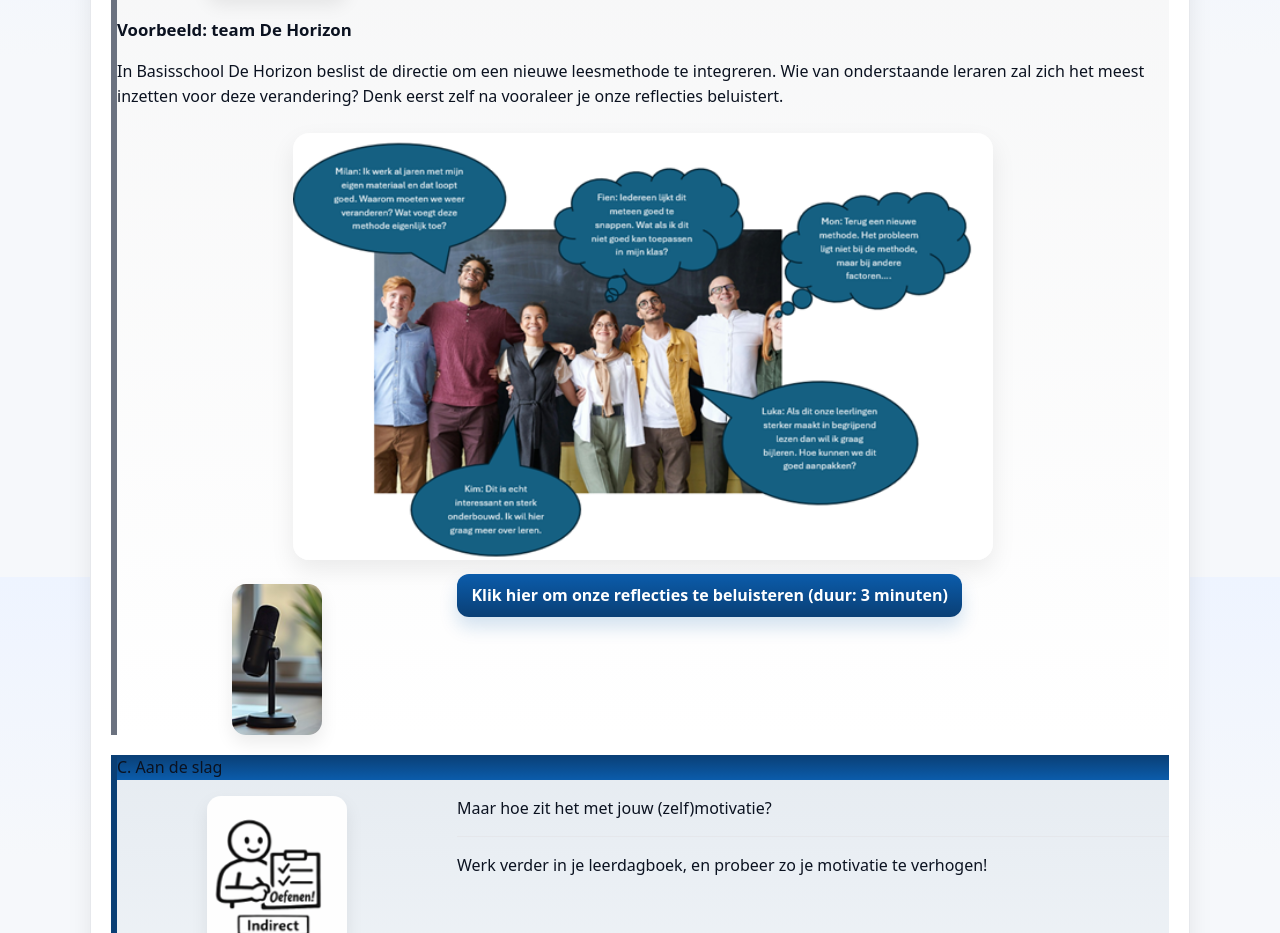
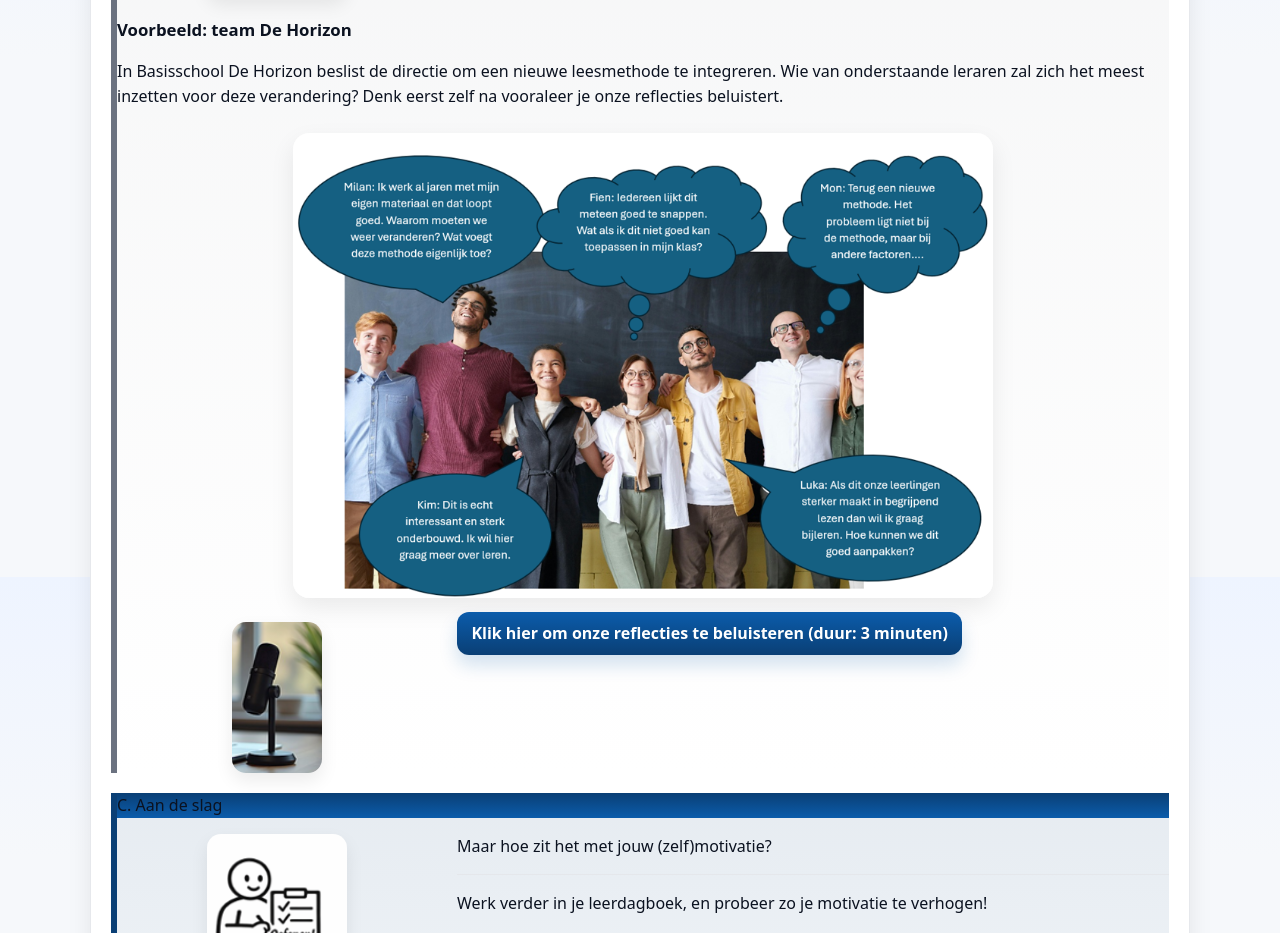
Before and after one commit to METAPRO-LDIV/professionaliseringstrajectmetapro, a plain HTML site: page weeks/week1.html in a window 1280 px wide. Shown: the part 6623-7556 px from the top of the page. Drawn offline with Linux system fonts and the light colour scheme.

Commit message:
Update week1.html

```diff
--- a/weeks/week1.html
+++ b/weeks/week1.html
@@ -336,7 +336,7 @@
           Denk eerst zelf na vooraleer je onze reflecties beluistert.
         </p>
 
-       <img src="../team.png" alt="Team in De Horizon" class="team-image">
+       <img src="../teammotivatie.png" alt="Team in De Horizon" class="team-image">
 
         <div class="image-inline">
           <img src="../micro.png" alt="Microfoon" class="image-inline__img illustration-micro">
```
